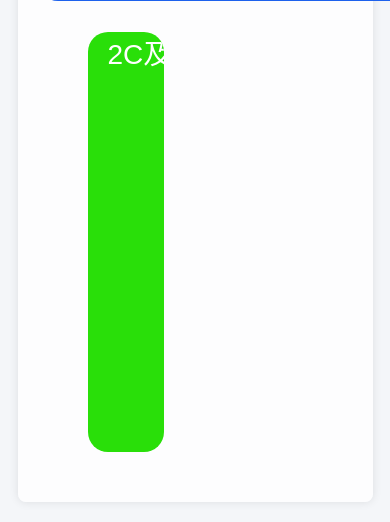
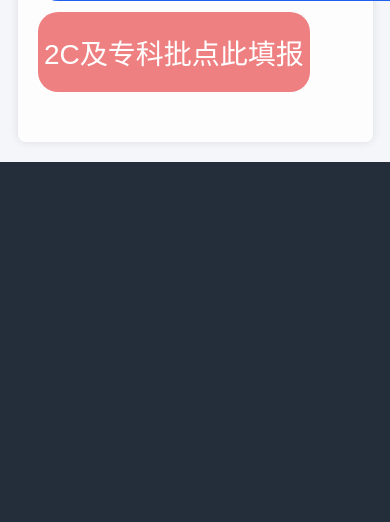
Before and after one commit to lcc-666/gaokao, a Flask app: page / in a window 390 px wide; the page is wider, and only the part inside the window is pictured. Shown: the part 862-1384 px from the top of that part. After the commit the page ends 1024 px from the top of that part, so only its background shows below. Run offline with Flask 2, Linux system fonts and the light colour scheme.

Commit message:
修复index，手机端css样式冲突

```diff
--- a/templates/index.html
+++ b/templates/index.html
@@ -161,12 +161,13 @@
             margin: 30px;
         }
         input[type="button"]{
-                background-color: #29df09;
+                background-color: #ef8082;
                 color: white;
                 border: none;
                 padding:5px 120px;
                 margin-left: 20px;
                 border-radius: 5px;
+                text-align: center;
                 cursor: pointer;
                 font-size: 28px;
                 transition: background-color 0.3s ease;
@@ -214,11 +215,13 @@
                 transition: background-color 0.3s ease;
             }
             input[type="button"]{
-                background-color: #29df09;
+                background-color: #ef8082;
+                width:107%;
                 color: white;
                 border: none;
-                padding:0px 20px 420px;
+                padding:0;
                 border-radius: 20px;
+                margin-left: -30px;
                 cursor: pointer;
                 font-size: 28px;
                 transition: background-color 0.3s ease;
@@ -265,7 +268,7 @@
         <input type="radio" id="arts" name="gender" value="arts">
         <label for="arts">文科</label><br/><br/>
         <label>分数:</label>
-        <input type="text" id="numericInput" name="grade" oninput="validateInput(this)"><label>&nbsp;分<label>
+        <input type="text" id="numericInput" name="grade" oninput="validateInput(this)"><label>&nbsp;分<label><br style="display: none"/>
         <p><input type="submit" value="提交"><input type="button" onclick="toc()" value="2C及专科批点此填报"></p>
     </form>
 </div>
```
